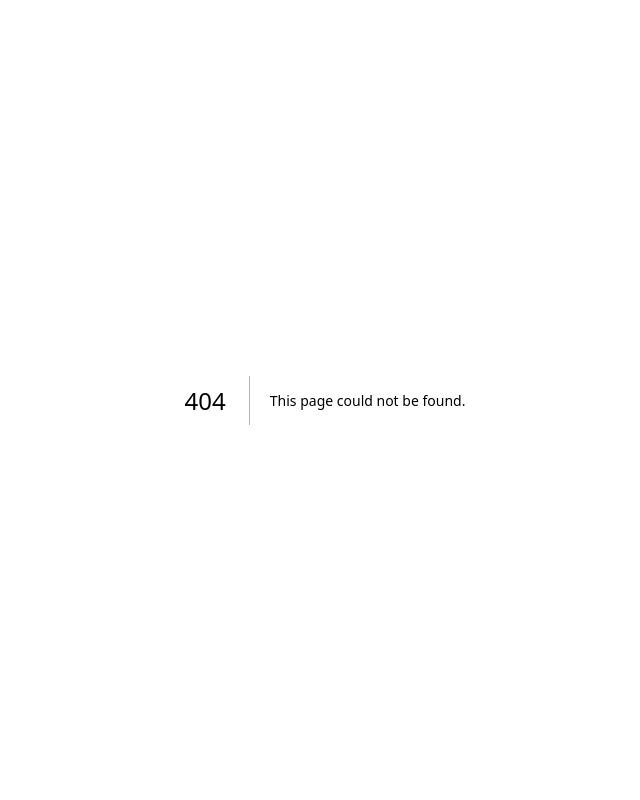
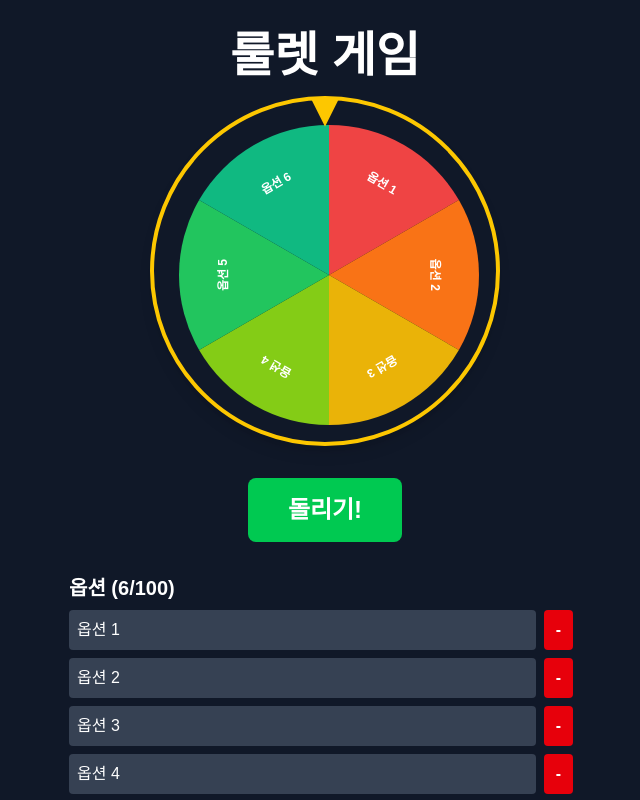
Before and after one commit to syenty/bet-play, a Next.js app: page /roulette-game in a window 1280 px wide. Before the commit this address had no page. Shown: the top 800 px of the page, without its empty margins (315-955 px from the left). Built offline with nearby package versions, Linux system fonts and the light colour scheme.

Commit message:
feat: add roulette game

```diff
--- a/src/app/page.tsx
+++ b/src/app/page.tsx
@@ -10,9 +10,11 @@ export default function HomePage() {
             사다리 게임
           </button>
         </Link>
-        <button className="rounded-lg bg-green-500 px-8 py-4 text-2xl font-bold text-white transition-colors duration-300 hover:bg-green-600">
-          게임 2
-        </button>
+        <Link href="/roulette-game">
+          <button className="w-full rounded-lg bg-green-500 px-8 py-4 text-2xl font-bold text-white transition-colors duration-300 hover:bg-green-600">
+            룰렛 게임
+          </button>
+        </Link>
         <button className="rounded-lg bg-red-500 px-8 py-4 text-2xl font-bold text-white transition-colors duration-300 hover:bg-red-600">
           게임 3
         </button>
--- /dev/null
+++ b/src/app/roulette-game/page.tsx
@@ -0,0 +1,220 @@
+"use client";
+
+import { useState, useMemo } from "react";
+import Link from "next/link";
+
+const MAX_OPTIONS = 100;
+const MIN_OPTIONS = 2;
+
+// Helper to get color for a slice
+const getColor = (index: number) => {
+  const colors = [
+    "#ef4444",
+    "#f97316",
+    "#eab308",
+    "#84cc16",
+    "#22c55e",
+    "#10b981",
+    "#14b8a6",
+    "#06b6d4",
+    "#0ea5e9",
+    "#3b82f6",
+    "#6366f1",
+    "#8b5cf6",
+    "#a855f7",
+    "#d946ef",
+    "#ec4899",
+    "#f43f5e",
+  ];
+  return colors[index % colors.length];
+};
+
+export default function RouletteGamePage() {
+  const [options, setOptions] = useState<string[]>([
+    "옵션 1",
+    "옵션 2",
+    "옵션 3",
+    "옵션 4",
+    "옵션 5",
+    "옵션 6",
+  ]);
+  const [isSpinning, setIsSpinning] = useState(false);
+  const [result, setResult] = useState<string | null>(null);
+  const [rotation, setRotation] = useState(0);
+
+  const handleOptionChange = (index: number, value: string) => {
+    const newOptions = [...options];
+    newOptions[index] = value;
+    setOptions(newOptions);
+  };
+
+  const addOption = () => {
+    if (options.length < MAX_OPTIONS) {
+      setOptions([...options, `옵션 ${options.length + 1}`]);
+    }
+  };
+
+  const removeOption = (index: number) => {
+    if (options.length > MIN_OPTIONS) {
+      const newOptions = options.filter((_, i) => i !== index);
+      setOptions(newOptions);
+    }
+  };
+
+  const startSpin = () => {
+    if (isSpinning || options.some((opt) => opt.trim() === "")) {
+      alert("모든 옵션을 입력해주세요.");
+      return;
+    }
+
+    setResult(null);
+    setIsSpinning(true);
+
+    const randomSpins = Math.floor(Math.random() * 5) + 5; // 5 to 9 full spins
+    const winningIndex = Math.floor(Math.random() * options.length);
+    const anglePerSlice = 360 / options.length;
+    const winningAngle = winningIndex * anglePerSlice;
+
+    // Add a random offset within the slice to make it more random
+    const randomOffset = (Math.random() - 0.5) * anglePerSlice * 0.8;
+
+    // The pointer is at the top (270 degrees), so we need to adjust
+    const targetRotation = randomSpins * 360 + (270 - winningAngle - randomOffset);
+
+    setRotation(targetRotation);
+
+    setTimeout(() => {
+      setIsSpinning(false);
+      setResult(options[winningIndex]);
+    }, 5000); // Corresponds to the transition duration in CSS
+  };
+
+  const wheelSVG = useMemo(() => {
+    const numOptions = options.length;
+    const anglePerSlice = 360 / numOptions;
+    const radius = 150;
+    const textRadius = radius * 0.7;
+
+    return (
+      <g transform="translate(175, 175)">
+        {options.map((option, i) => {
+          const startAngle = i * anglePerSlice;
+          const endAngle = startAngle + anglePerSlice;
+
+          const startRad = (startAngle - 90) * (Math.PI / 180);
+          const endRad = (endAngle - 90) * (Math.PI / 180);
+
+          const x1 = radius * Math.cos(startRad);
+          const y1 = radius * Math.sin(startRad);
+          const x2 = radius * Math.cos(endRad);
+          const y2 = radius * Math.sin(endRad);
+
+          const largeArcFlag = anglePerSlice > 180 ? 1 : 0;
+
+          const pathData = `M 0,0 L ${x1},${y1} A ${radius},${radius} 0 ${largeArcFlag},1 ${x2},${y2} Z`;
+
+          const textAngle = startAngle + anglePerSlice / 2;
+          const textRad = (textAngle - 90) * (Math.PI / 180);
+          const textX = textRadius * Math.cos(textRad);
+          const textY = textRadius * Math.sin(textRad);
+
+          return (
+            <g key={i}>
+              <path d={pathData} fill={getColor(i)} />
+              <text
+                x={textX}
+                y={textY}
+                transform={`rotate(${textAngle}, ${textX}, ${textY})`}
+                textAnchor="middle"
+                alignmentBaseline="middle"
+                fill="white"
+                fontSize="12"
+                fontWeight="bold"
+                className="pointer-events-none"
+              >
+                {option.length > 10 ? `${option.substring(0, 9)}...` : option}
+              </text>
+            </g>
+          );
+        })}
+      </g>
+    );
+  }, [options]);
+
+  return (
+    <main className="flex min-h-screen flex-col items-center justify-center bg-gray-900 p-8 text-white">
+      <h1 className="mb-4 text-5xl font-bold">룰렛 게임</h1>
+
+      <div className="relative mb-8 flex items-center justify-center">
+        <div className="absolute top-[-10px] z-10 text-5xl text-yellow-400">▼</div>
+        <div className="h-[350px] w-[350px] overflow-hidden rounded-full border-4 border-yellow-400 shadow-lg">
+          <svg
+            width="350"
+            height="350"
+            viewBox="0 0 350 350"
+            className="transition-transform duration-[5000ms] ease-out"
+            style={{ transform: `rotate(${rotation}deg)` }}
+          >
+            {wheelSVG}
+          </svg>
+        </div>
+      </div>
+
+      {result && !isSpinning && (
+        <div className="my-4 text-center">
+          <p className="text-xl">결과:</p>
+          <p className="text-4xl font-bold text-yellow-400">{result}</p>
+        </div>
+      )}
+
+      <button
+        onClick={startSpin}
+        disabled={isSpinning}
+        className="mb-8 rounded-lg bg-green-500 px-10 py-4 text-2xl font-bold text-white transition-transform duration-200 hover:scale-105 disabled:cursor-not-allowed disabled:bg-gray-600 disabled:hover:scale-100"
+      >
+        {isSpinning ? "돌아가는 중..." : "돌리기!"}
+      </button>
+
+      <div className="w-full max-w-lg">
+        <h3 className="mb-2 text-xl font-semibold">
+          옵션 ({options.length}/{MAX_OPTIONS})
+        </h3>
+        <div className="max-h-60 overflow-y-auto pr-2">
+          {options.map((option, i) => (
+            <div key={i} className="mb-2 flex items-center gap-2">
+              <input
+                type="text"
+                value={option}
+                onChange={(e) => handleOptionChange(i, e.target.value)}
+                className="flex-grow rounded bg-gray-700 p-2 text-white"
+                disabled={isSpinning}
+              />
+              <button
+                onClick={() => removeOption(i)}
+                className="rounded bg-red-600 px-3 py-2 font-bold text-white hover:bg-red-700 disabled:bg-gray-600"
+                disabled={isSpinning || options.length <= MIN_OPTIONS}
+              >
+                -
+              </button>
+            </div>
+          ))}
+        </div>
+        <button
+          onClick={addOption}
+          className="mt-2 w-full rounded bg-blue-500 py-2 font-bold text-white hover:bg-blue-600 disabled:bg-gray-600"
+          disabled={isSpinning || options.length >= MAX_OPTIONS}
+        >
+          옵션 추가
+        </button>
+      </div>
+
+      <div className="mt-12">
+        <Link href="/">
+          <button className="rounded-lg bg-gray-500 px-6 py-3 text-xl font-bold text-white transition-colors duration-300 hover:bg-gray-600">
+            메인으로 돌아가기
+          </button>
+        </Link>
+      </div>
+    </main>
+  );
+}
```
